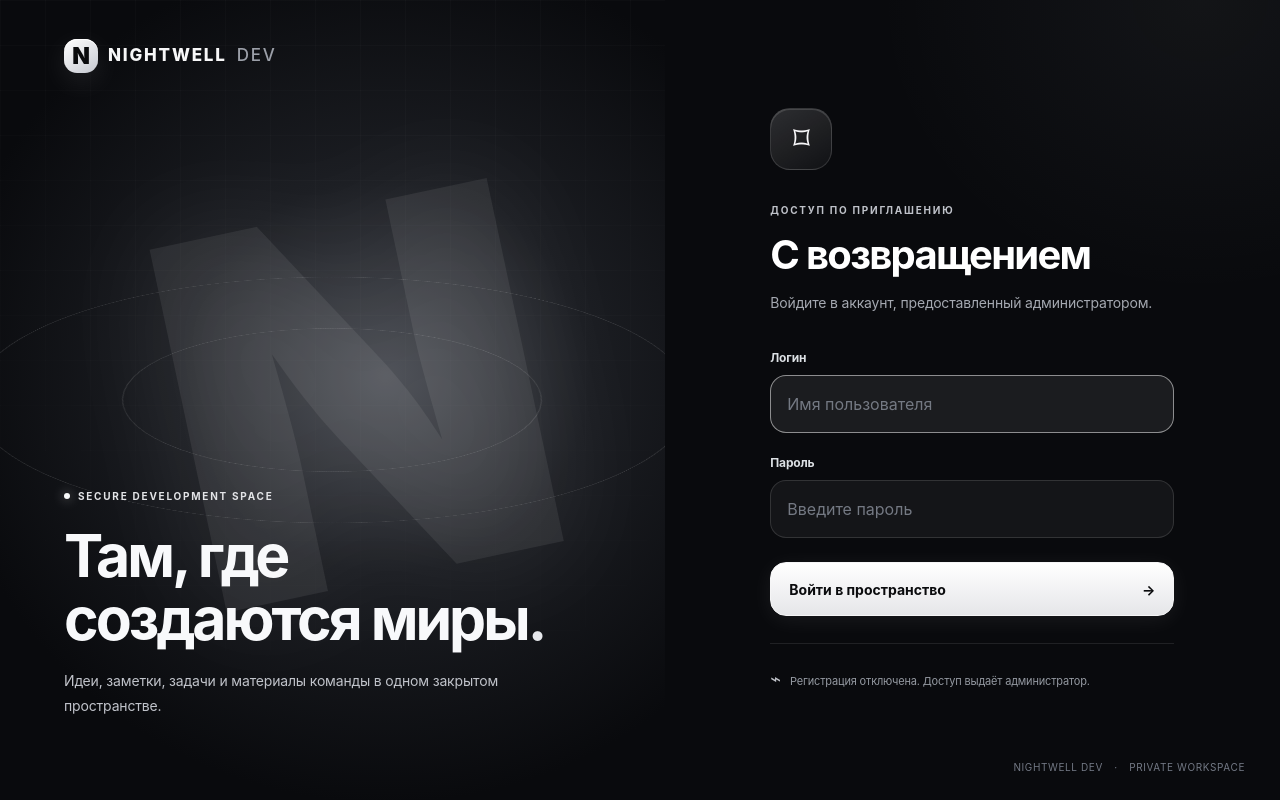
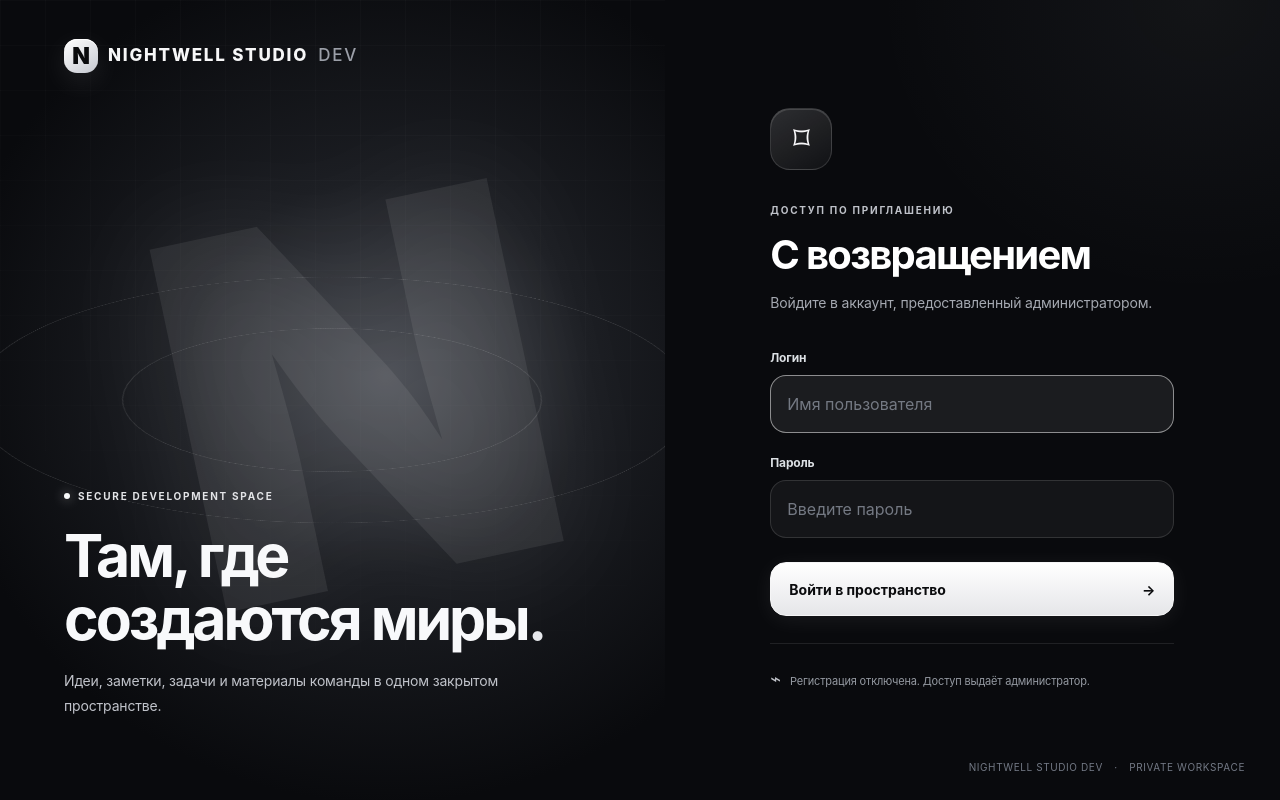
Before and after one commit to opoaal080-eng/Game-Dev, a Django app: page /login/ in a window 1280 px wide. Run offline with Django 5.2, Linux system fonts and the light colour scheme; parts of the project's set-up code (start-up, migrations or seed data) failed here and were passed over.

Commit message:
Use Nightwell Studio branding in public and developer websites

```diff
--- a/templates/registration/login.html
+++ b/templates/registration/login.html
@@ -4,7 +4,7 @@
 <body class="login-page">
   <div class="login-layout">
     <section class="login-intro">
-      <a href="{% url 'login' %}" class="login-brand"><span class="brand-mark">N</span> NIGHTWELL <span class="muted-word">DEV</span></a>
+      <a href="{% url 'login' %}" class="login-brand"><span class="brand-mark">N</span> NIGHTWELL STUDIO <span class="muted-word">DEV</span></a>
       <div class="login-visual"><div class="signal signal-one"></div><div class="signal signal-two"></div><div class="giant-n">N</div></div>
       <div class="intro-bottom"><div class="eyebrow"><span class="online-dot"></span> SECURE DEVELOPMENT SPACE</div><h1>Там, где<br>создаются миры<span class="accent">.</span></h1><p>Идеи, заметки, задачи и материалы команды в одном закрытом пространстве.</p></div>
     </section>
@@ -13,6 +13,6 @@
       {% if next and user.is_authenticated %}<div class="error-box">У вас нет доступа к этой странице.</div>{% endif %}
       <form method="post" class="login-form">{% csrf_token %}<input type="hidden" name="next" value="{{ next }}"><label for="id_username">Логин</label><input id="id_username" name="username" type="text" autocomplete="username" required autofocus placeholder="Имя пользователя"><label for="id_password">Пароль</label><input id="id_password" name="password" type="password" autocomplete="current-password" required placeholder="Введите пароль"><button type="submit" class="btn btn-primary full">Войти в пространство <span>→</span></button></form>
       <div class="no-signup"><span class="small-lock">⌁</span> Регистрация отключена. Доступ выдаёт администратор.</div>
-    </div><div class="login-footer">NIGHTWELL DEV <span>·</span> PRIVATE WORKSPACE</div></section>
+    </div><div class="login-footer">NIGHTWELL STUDIO DEV <span>·</span> PRIVATE WORKSPACE</div></section>
   </div>
 </body></html>
```
